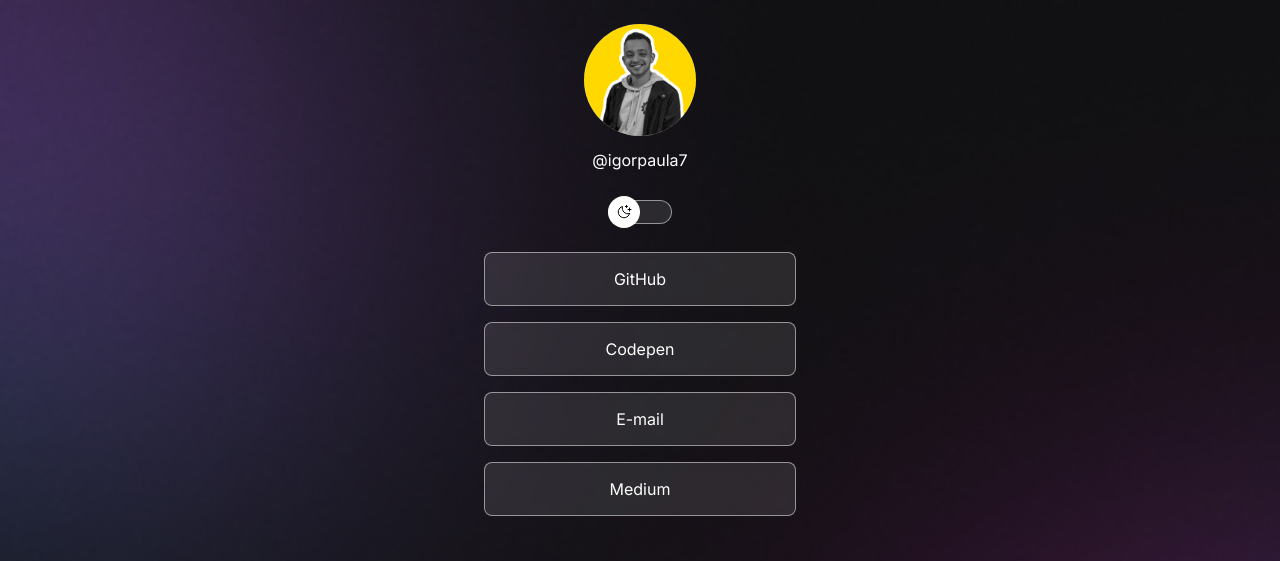
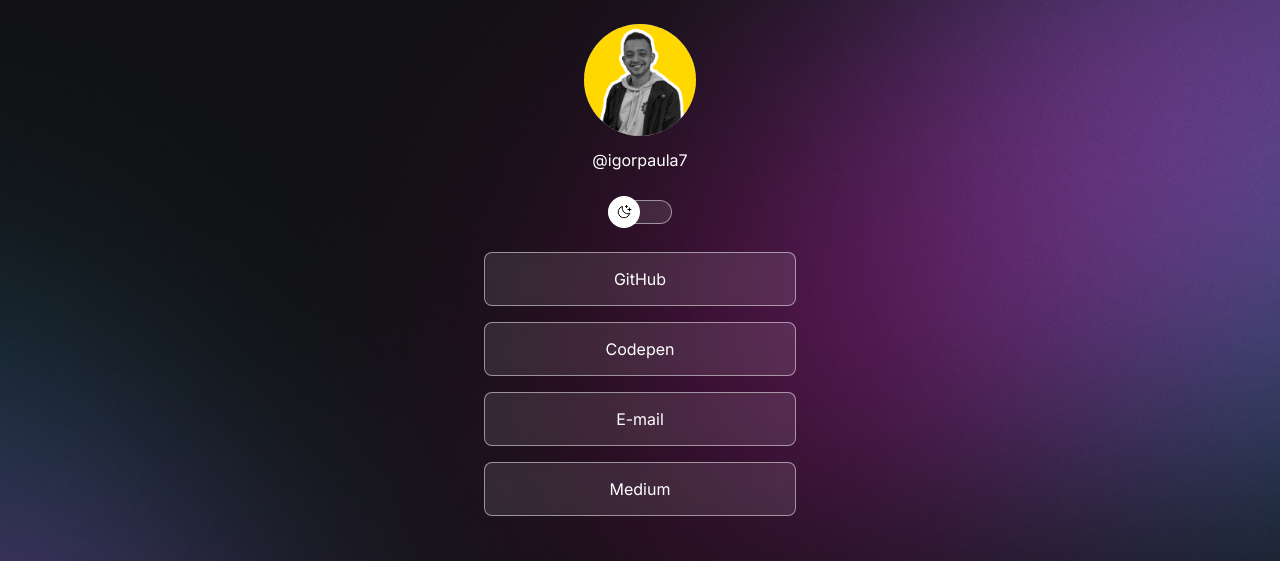
Before and after one commit to igorpaula7/dev-links, a plain HTML site: page index.html in a window 1280 px wide. Shown: the top 561 px of the page. Drawn offline with nearby package versions, Linux system fonts and the light colour scheme.

Commit message:
change bg based in media queries

```diff
--- a/style.css
+++ b/style.css
@@ -33,12 +33,14 @@
 
 body {
   background: var(--backgroundimg) no-repeat top center/cover;
+  height: 100vh;
   color: var(--textcolor);
   font-family: "Inter", sans-serif;
 }
 
 #container {
-  width: 360px;
+  width: 100%;
+  max-width: 588px;
   margin: 0px auto 0 auto;
 }
 
@@ -105,6 +107,7 @@
 
 #links > a {
   width: 100%;
+  max-width: 312px;
   background: var(--backgroundlinks);
   backdrop-filter: blur(4px);
   border: 1px solid var(--borderlinks);
@@ -147,3 +150,13 @@
   font-size: 14px;
   padding: 5px;
 }
+
+@media (min-width: 700px) {
+  :root {
+    --backgroundimg: url(./assets/dark-bg-desktop.jpg);
+  }
+
+  .light {
+    --backgroundimg: url(./assets/light-bg-desktop.jpg);
+  }
+}
```
Also changed, not shown: assets/dark-bg-desktop.jpg (added), assets/light-bg-desktop.jpg (added).
